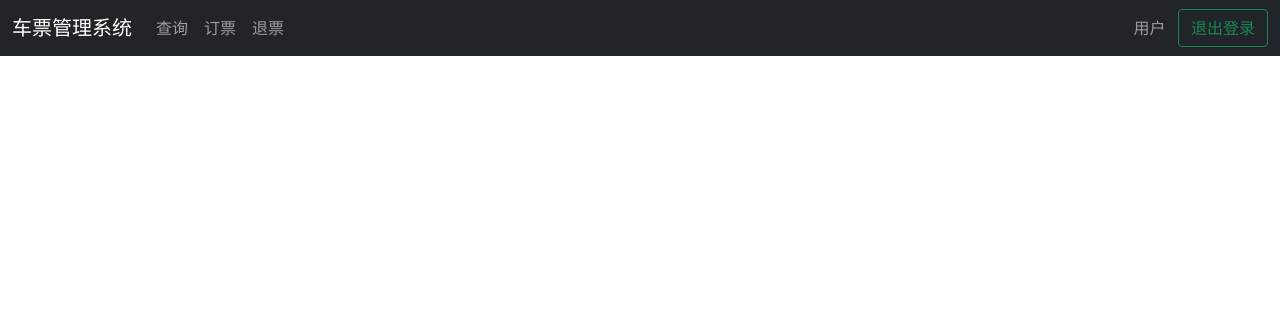
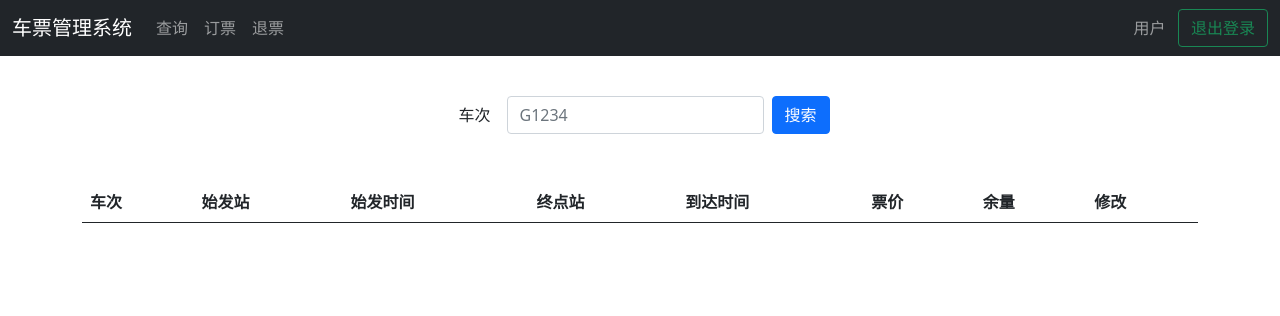
Before and after one commit to objnf-dev/DatabaseClassProj-Python, a Flask app: page /admin in a window 1280 px wide. Shown: the top 316 px of the page. Run offline with Flask 2, Linux system fonts and the light colour scheme; lists and menus that the app fills with data are empty; parts of the project's set-up code (start-up, migrations or seed data) failed here and were passed over; some libraries are stand-ins or nearby versions.

Commit message:
Signed-off-by: ObjectNotFound <xml@live.com>

```diff
--- a/templates/admin.html
+++ b/templates/admin.html
@@ -1,5 +1,5 @@
 <!DOCTYPE html>
-<html lang="zh-CN">
+<html lang="zh-CN" xmlns="http://www.w3.org/1999/html">
 <head>
     <meta charset="utf-8"/>
     <title>车票管理系统 - 18271241</title>
@@ -55,9 +55,42 @@
     </div>
 </nav>
 <main class="container">
+    <div>
+        <form class="row g-3 w-75 align-items-center row-cols-lg-auto justify-content-center" style="margin: auto;">
+            <span>
+                车次
+            </span>
+            <div class="col-md-6">
+                <input type="text" id="train_name" class="form-control" placeholder="G1234">
+            </div>
+                <button type="button" onclick="runquery()" class="btn btn-primary col-md-1">搜索</button>
+        </form>
+    </div>
+    <br/><br/>
+    <table class="table">
+        <thead>
+        <tr>
+            <th scope="col">车次</th>
+            <th scope="col">始发站</th>
+            <th scope="col">始发时间</th>
+            <th scope="col">终点站</th>
+            <th scope="col">到达时间</th>
+            <th scope="col">票价</th>
+            <th scope="col">余量</th>
+            <th scope="col">修改</th>
+        </tr>
+        </thead>
+        <tbody id="queryRes">
 
+        </tbody>
+    </table>
 </main>
 <!-- /.container -->
 <script src="/static/bootstrap.bundle.min.js"></script>
 </body>
+<script>
+
+
+</script>
+
 </html>
```
